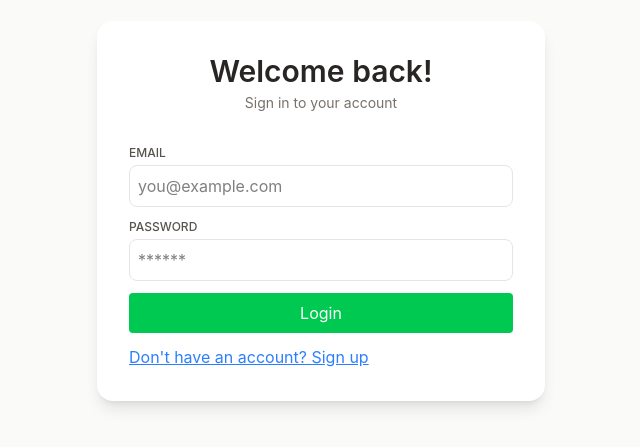
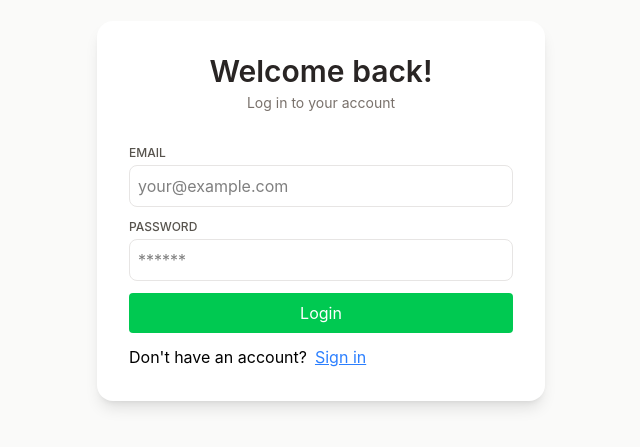
Before and after one commit to NatalieVinyu/Notes-App, a React (Vite) app in the folder client/: page / in a window 1280 px wide. Shown: the part 189-636 px from the top of the page, without its empty margins (319-959 px from the left). Built offline with nearby package versions, Linux system fonts and the light colour scheme; no server answers.

Commit message:
fix ui: sign in

```diff
--- a/client/src/components/Navbar.jsx
+++ b/client/src/components/Navbar.jsx
@@ -55,9 +55,9 @@ function Navbar({ onLogout }) {
           <button
             onClick={handleLogout}
             className="bg-red-500 text-white text-sm px-3 py-2 rounded-lg
-            hover:bg-red-600 transition"
+            hover:bg-red-700 transition cursor-pointer"
           >
-            Logout
+            Log out
           </button>
 
         </div>
--- a/client/src/pages/Login.jsx
+++ b/client/src/pages/Login.jsx
@@ -34,7 +34,7 @@ function Login({ onLoginSuccess, goToSignup }) {
         {/* HEADER */}
         <div className='text-center mb-8'>
           <h1 className='text-3xl font-semibold text-stone-800'>Welcome back!</h1>
-          <p className='text-sm text-stone-500 mt-1'>Sign in to your account</p>
+          <p className='text-sm text-stone-500 mt-1'>Log in to your account</p>
         </div>
 
         {/* FORM */}
@@ -45,7 +45,7 @@ function Login({ onLoginSuccess, goToSignup }) {
             <label className='block text-xs font-medium text-stone-600 mb-1'>EMAIL</label>
             <input
               type="email"
-              placeholder="you@example.com"
+              placeholder="your@example.com"
               value={email}
               onChange={(e) => setEmail(e.target.value)}
               required
@@ -80,13 +80,17 @@ function Login({ onLoginSuccess, goToSignup }) {
             <p className={`text-sm text-center mt-2 ${message.includes("successful") ? "text-green-600" : "text-red-500"}`}>{message}</p>
           )}
 
-          <button
-            type="button"
+          <span className='flex gap-2'>
+            Don't have an account?
+            <button
+            type='button'
             onClick={goToSignup}
-            className='text-blue-500 underline'
-          >
-            Don't have an account? Sign up
-          </button>
+            className='text-blue-500 underline cursor-pointer'
+            >
+              Sign in
+            </button>
+          </span>
+
         </form>
       </div>
 
--- a/client/src/pages/SignUp.jsx
+++ b/client/src/pages/SignUp.jsx
@@ -37,41 +37,72 @@ function SignUp({ onSignupSuccess, goToLogin }) {
     };
 
   return (
-    <form onSubmit={handleSignUp} className='flex flex-col gap-3 max-w-sm'>
+    <div className='min-h-screen flex items-center justify-center bg-stone-50'>
+      <div className='w-full max-w-md bg-white rounded-2xl shadow-lg p-8'>
+        {/* HEADER */}
+        <div className='text-center mb-8'>
+          <h1 className='text-3xl font-semibold text-stone-800'>Welcome!</h1>
+          <p className='text-sm text-stone-500 mt-1'>Sign in to your new account</p>
+        </div>
+
+        {/* FORM */}
+        <form onSubmit={handleSignUp} className='space-y-3'>
+
+          {/* EMAIL */}
+          <div>
+            <label className='block text-xs font-medium text-stone-600 mb-1'>EMAIL</label>
             <input
               type="email"
-        placeholder="Email"
+              placeholder="your@example.com"
               value={email}
               onChange={(e) => setEmail(e.target.value)}
               required
-        className='border p-2 rounded'
+              className='w-full p-2 rounded-lg bg-white border border-stone-200 focus:outline-none focus:border-green-400'
             />
+          </div>
 
+          {/* PASSWORD */}
+          <div>
+            <label className='block text-xs font-medium text-stone-600 mb-1'>PASSWORD</label>
             <input
               type="password"
-        placeholder="Password"
+              placeholder="******"
               value={password}
               onChange={(e) => setPassword(e.target.value)}
               required
-        className='border p-2 rounded'
+              className="w-full p-2 rounded-lg bg-white border border-stone-200 focus:outline-none focus:border-green-400"
             />
+          </div>
 
+          {/* BUTTON */}
           <button
             type="submit"
             disabled={loading}
-        className='bg-blue-500 text-white p-2 rounded hover:bg-blue-600 disabled:opacity-50'
+            className='w-full bg-green-500 text-white p-2 rounded hover:bg-green-600 disabled:cursor-not-allowed disabled:opacity-50'
           >
             {loading ? "Signing up..." : "Sign Up"}
           </button>
 
-      {message && <p>{message}</p>}
+          {/* MESSAGE */}
+          {message && (
+            <p className={`text-sm text-center mt-2 ${message.includes("successful") ? "text-green-600" : "text-red-500"}`}>{message}</p>
+          )}
 
+          <span className='flex gap-2'>
+            Already have an account?
             <button
             type='button'
             onClick={goToLogin}
-        className='text-blue-500 underline'
-      >Already have an account? Log in</button>
+            className='text-blue-500 underline cursor-pointer'
+            >
+              Log in
+            </button>
+          </span>
+
         </form>
+      </div>
+    </div>
+
   );
 }
 
```
Lines whose indentation alone changed are shown as unchanged.
